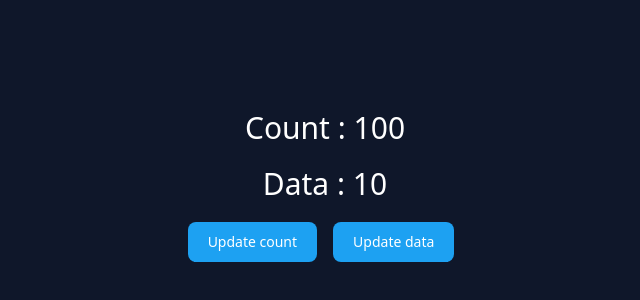
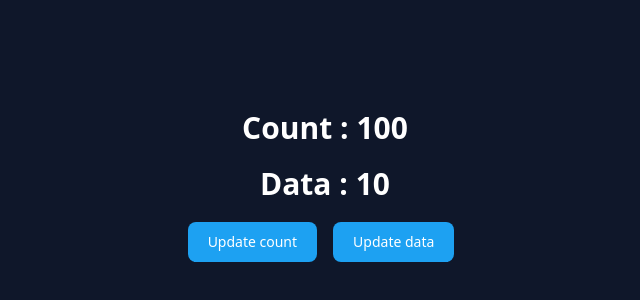
Before and after one commit to Usmandevblends/React-states, a React (Create React App) app in the folder state/: page / in a window 1280 px wide. Shown: the part 210-510 px from the top of the page, without its empty margins (315-955 px from the left). Built offline with nearby package versions, Linux system fonts and the light colour scheme.

Commit message:
changes in app.css

```diff
--- a/state/src/App.js
+++ b/state/src/App.js
@@ -16,8 +16,8 @@ function App() {
   return (
     <>
       <div className="flex flex-col gap-5 items-center justify-center h-screen">
-        <h1 className="text-3xl">Count : {count} </h1>
-        <h1 className="text-3xl">Data : {data} </h1>
+        <h1 className="text-3xl font-bold">Count : {count} </h1>
+        <h1 className="text-3xl font-bold">Data : {data} </h1>
         <div className="flex gap-2">
           <button onClick={() => setCount(count + 1)} className="text-white bg-[#1da1f2] hover:bg-[#1da1f2]/90  focus:outline-none focus:ring-[#1da1f2]/50 font-medium rounded-lg text-sm px-5 py-2.5 text-center inline-flex items-center dark:focus:ring-[#1da1f2]/55 me-2 mb-2">Update count</button>
           <button onClick={() => setData(data + 1)} className="text-white bg-[#1da1f2] hover:bg-[#1da1f2]/90  focus:outline-none focus:ring-[#1da1f2]/50 font-medium rounded-lg text-sm px-5 py-2.5 text-center inline-flex items-center dark:focus:ring-[#1da1f2]/55 me-2 mb-2">Update data</button>
--- a/state/src/output.css
+++ b/state/src/output.css
@@ -669,6 +669,14 @@ video {
   font-weight: 500;
 }
 
+.font-bold {
+  font-weight: 700;
+}
+
+.font-thin {
+  font-weight: 100;
+}
+
 .text-white {
   --tw-text-opacity: 1;
   color: rgb(255 255 255 / var(--tw-text-opacity));
```
